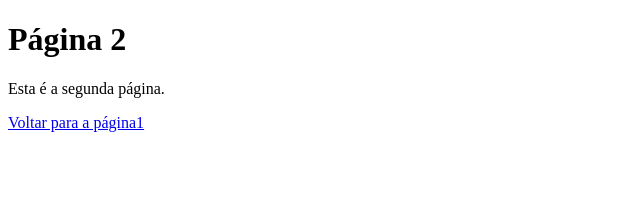
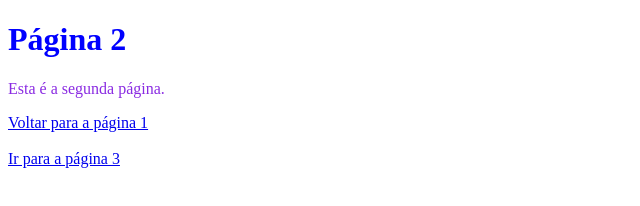
Before and after one commit to eriksantz/exercicio4, a plain HTML site: page pagina2.html in a window 1280 px wide. Shown: the whole page, without its empty margins (0-640 px from the left). Drawn offline with Linux system fonts and the light colour scheme.

Commit message:
Update pagina2.html

```diff
--- a/pagina2.html
+++ b/pagina2.html
@@ -4,8 +4,11 @@
     <title>Página 2</title>
 </head>
 <body>
-    <h1>Página 2</h1>
-    <p>Esta é a segunda página.</p>
-    <a href="index.html">Voltar para a página1</a>
+    <h1 style="color:blue;">Página 2</h1>
+    <p style="color:blueviolet;">Esta é a segunda página.</p>
+    <a href="index.html">Voltar para a página 1</a>
+    <br>
+    <br>
+    <a href="pagina3.html">Ir para a página 3</a>
 </body>
 <html
```
